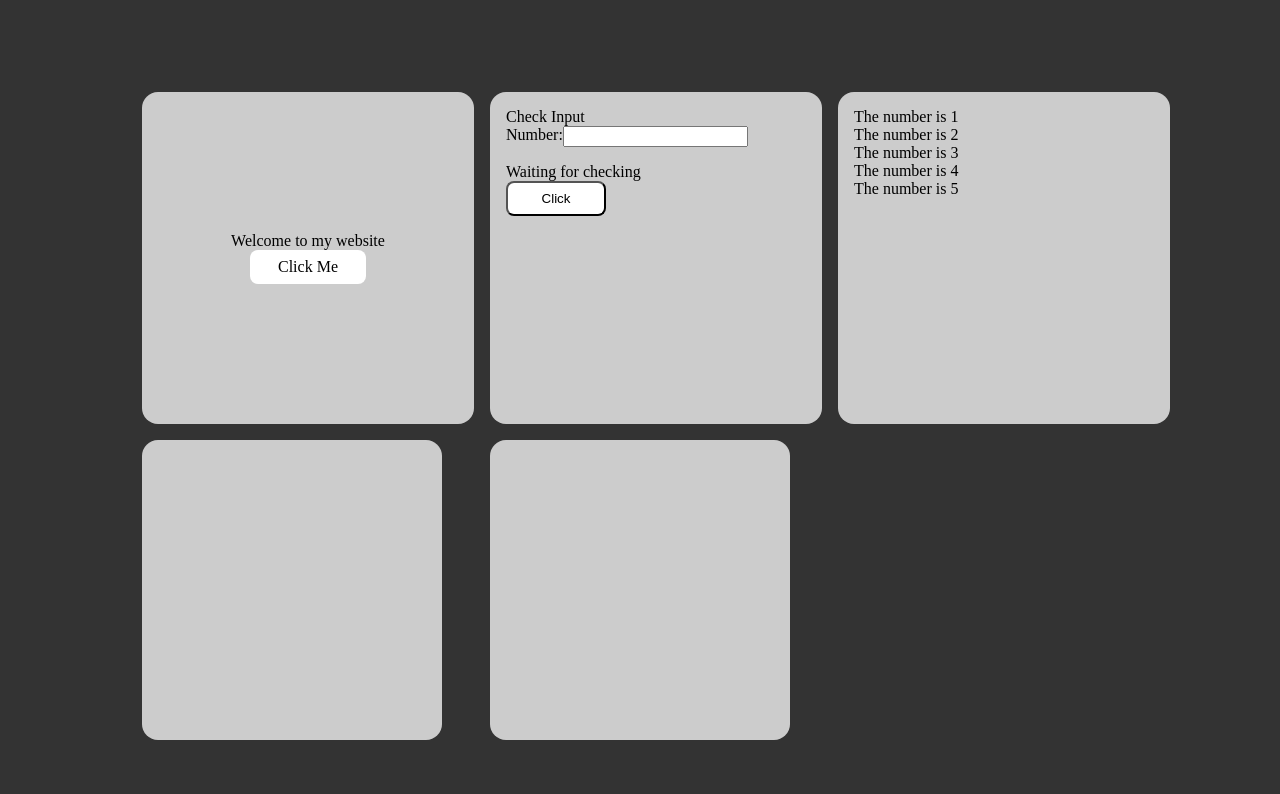
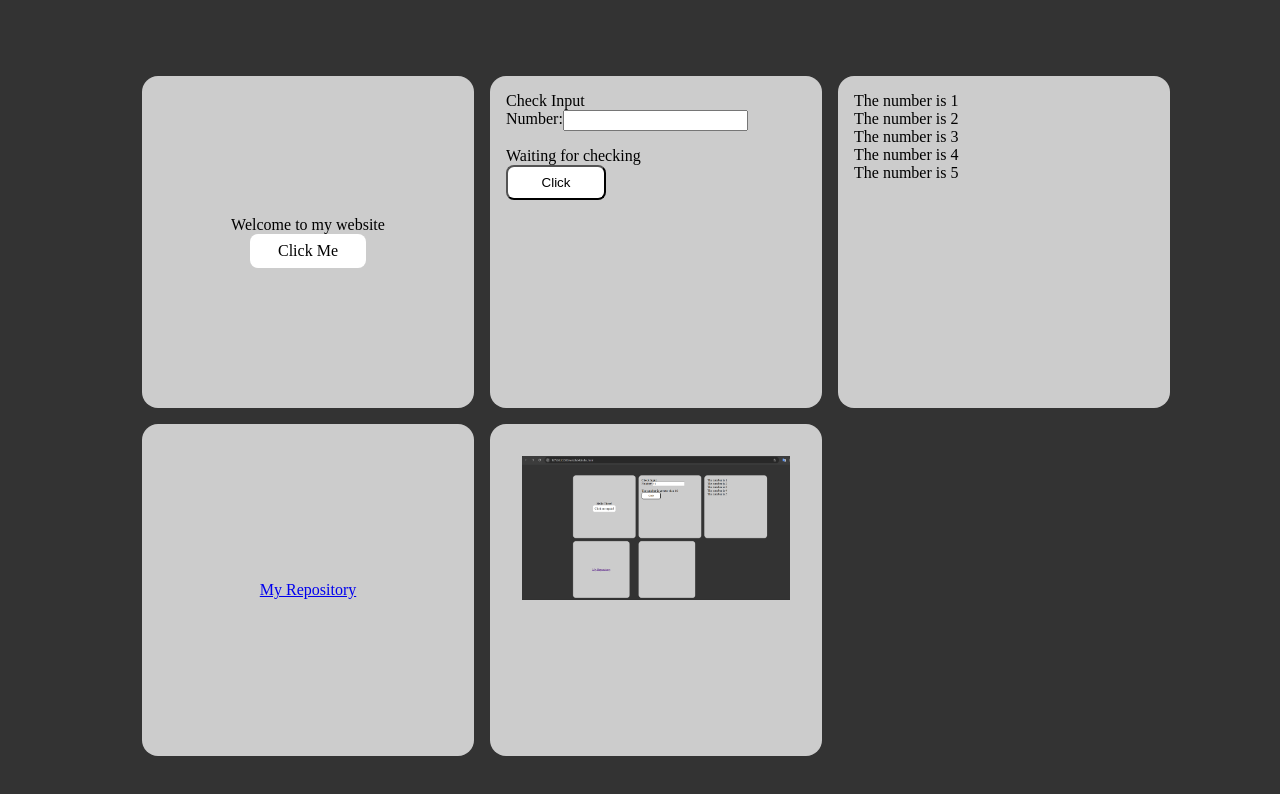
Before and after one commit to thengchun01/webDevelopment, a plain HTML site: page index.html in a window 1280 px wide. Shown: the top 794 px of the page. Drawn offline with Linux system fonts and the light colour scheme.

Commit message:
Add files via upload

```diff
--- a/index.html
+++ b/index.html
@@ -43,11 +43,13 @@
                 document.getElementById("demo").innerHTML = text;
             </script>
         </div>
-        <div class="box bgW80 w300 bround fcolumn" id="lab4.4">
-            <div></div>
+        <div class="box bgW80 w300 bround fcolumn ac jc pd" id="lab4.4">
+            <div><a href="https://github.com/thengchun01/webDevelopment">My Repository</a></div>
         </div>
-        <div class="box bgW80 w300 bround fcolumn" id="lab4.5">
-            <div></div>
+        <div class="box bgW80 w300 bround fcolumn ac jc pd" id="lab4.5">
+            <div class="box pd">
+                <img class="imgContain" src="https://raw.githubusercontent.com/thengchun01/webDevelopment/572629295bc3dd3c8e1dc2af49dd33e2d41fbae3/Screenshot%202026-04-14%20145512.png" alt="Screenshot Description">
+            </div>
         </div>
 
     </div>
--- a/style.css
+++ b/style.css
@@ -143,4 +143,9 @@
     border-radius: 16px;
 }
 
+/* image */
+.imgContain{
+    object-fit: contain;
+    width: 100%;
+}
 /* id */
```
